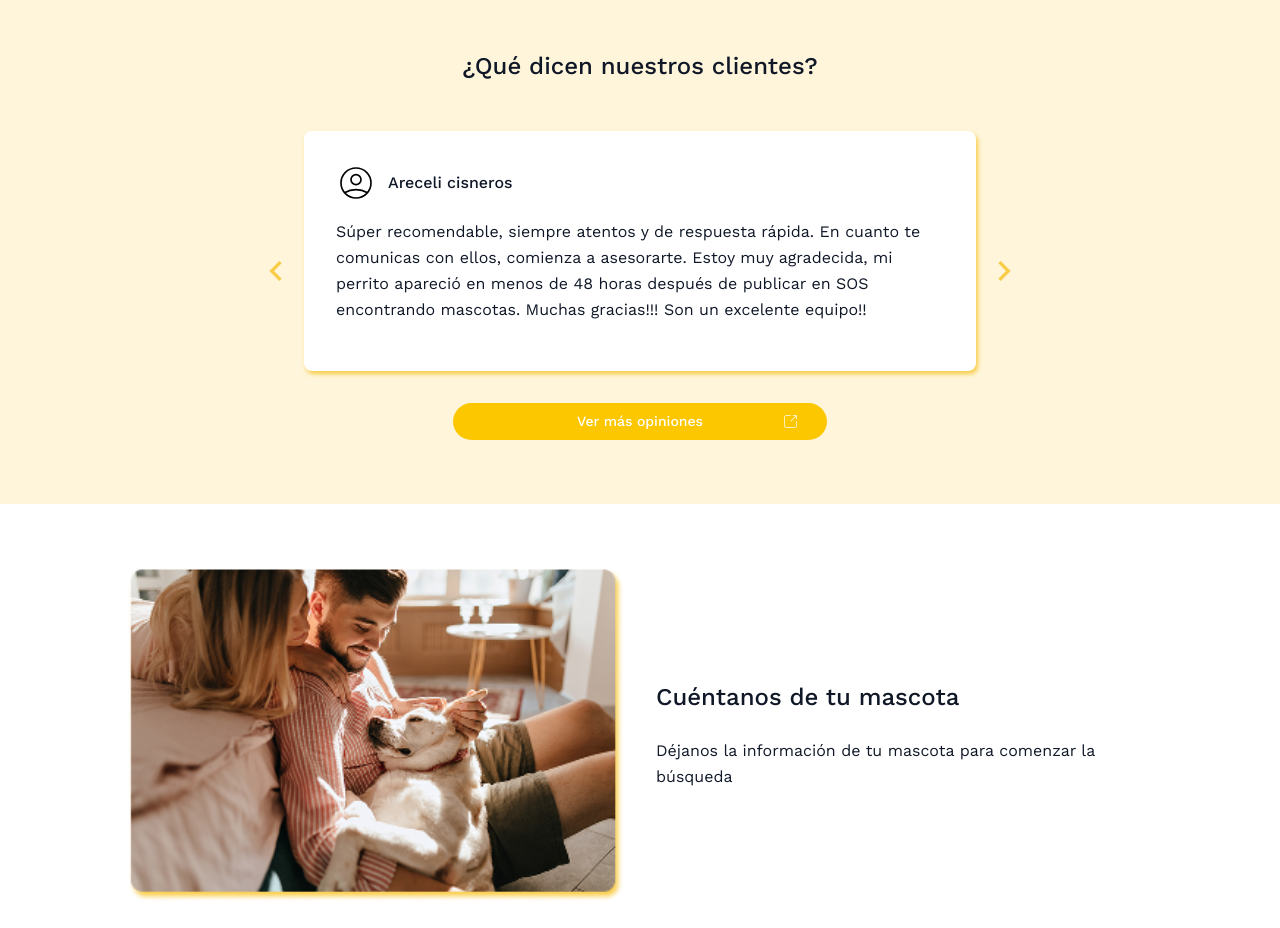
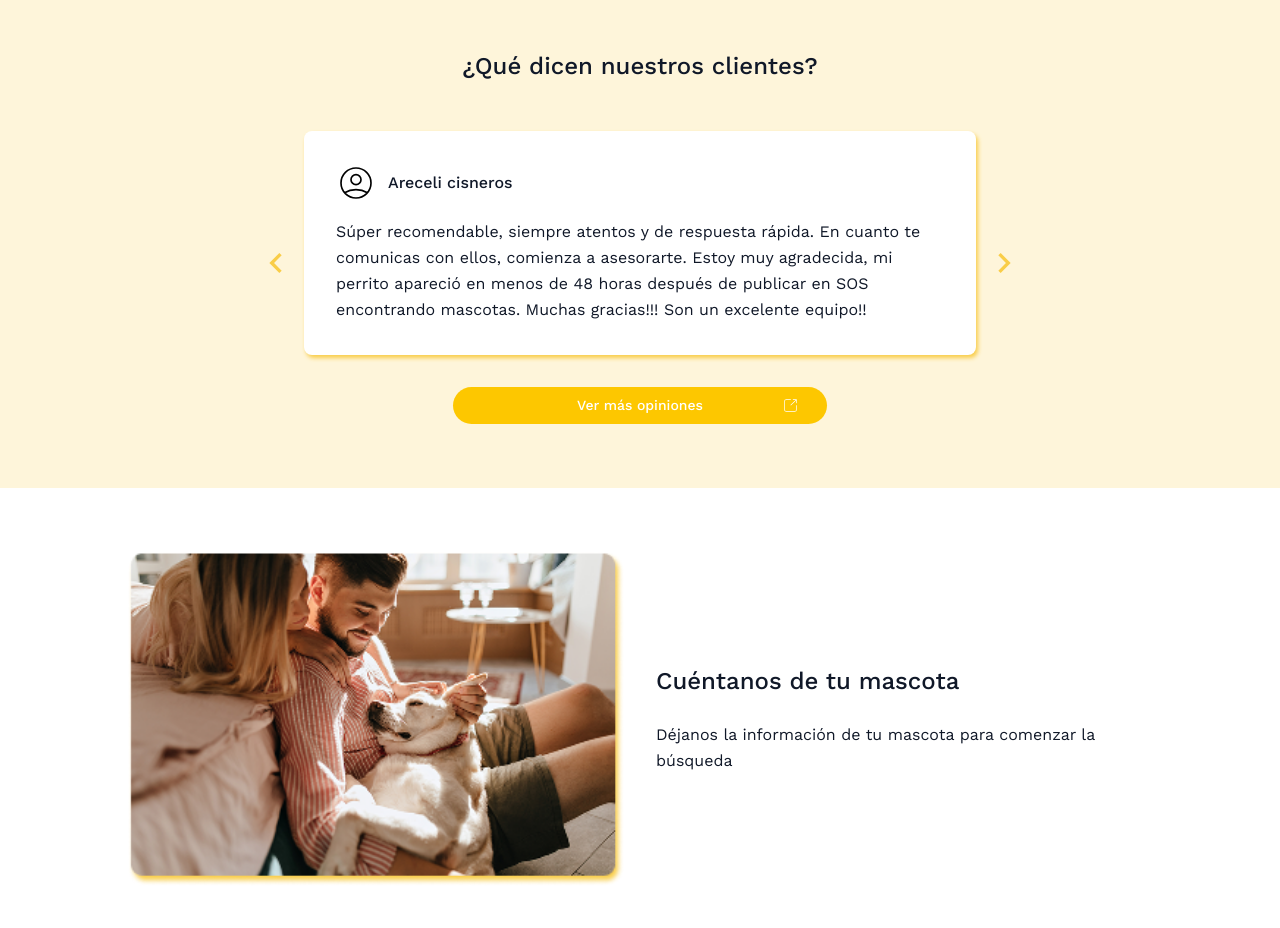
Before and after one commit to AztlanConsulting/SOS-FullStack, a React (Vite) app in the folder frontend/: page / in a window 1280 px wide. Shown: the part 1720-2648 px from the top of the page. Built offline with nearby package versions, Linux system fonts and the light colour scheme; no server answers.

Commit message:
[FIX] overflow text over testimonials

```diff
--- a/frontend/src/features/landing/components/landingPage/TestimonialsSection.tsx
+++ b/frontend/src/features/landing/components/landingPage/TestimonialsSection.tsx
@@ -47,9 +47,8 @@ const TestimonialCard = ({
   };
 
   return (
-    <div
-      className={`bg-white rounded-lg shadow-[2px_3px_4px_#F9CD48] p-6 lg:p-8 h-full absolute inset-0 ${stateClasses[state]}`}
-    >
+    <div className={`relative w-full ${stateClasses[state]}`}>
+      <div className="bg-white rounded-lg shadow-[2px_3px_4px_#F9CD48] p-6 lg:p-8">
         <div className="flex items-center gap-3 mb-4">
           <div className="w-10 h-10 rounded-full flex-shrink-0 flex items-center justify-center">
             <HiOutlineUserCircle
@@ -62,6 +61,7 @@ const TestimonialCard = ({
           </Text>
         </div>
         <Text variant="body">{text}</Text>
+      </div>
 
       <style>{`
         @keyframes enterLeft {
@@ -171,7 +171,7 @@ const TestimonialsSection = () => {
         </div>
 
         <div className="flex justify-center">
-          <div className="grid grid-cols-1 gap-6 w-full max-w-2xl relative h-60">
+          <div className="grid grid-cols-1 gap-6 w-full max-w-2xl relative">
             {!isAnimating ? (
               <TestimonialCard
                 name={currentTestimonial.name}
```
Lines whose indentation alone changed are shown as unchanged.
